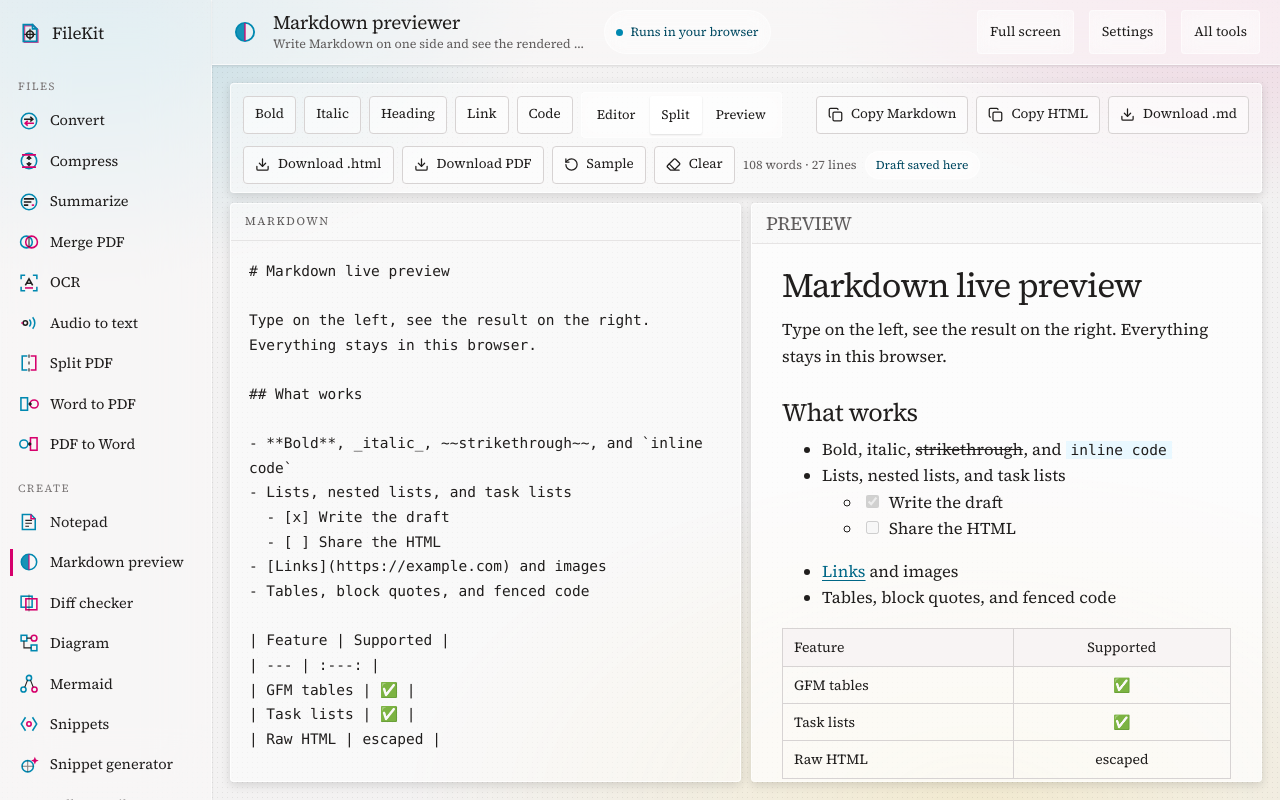
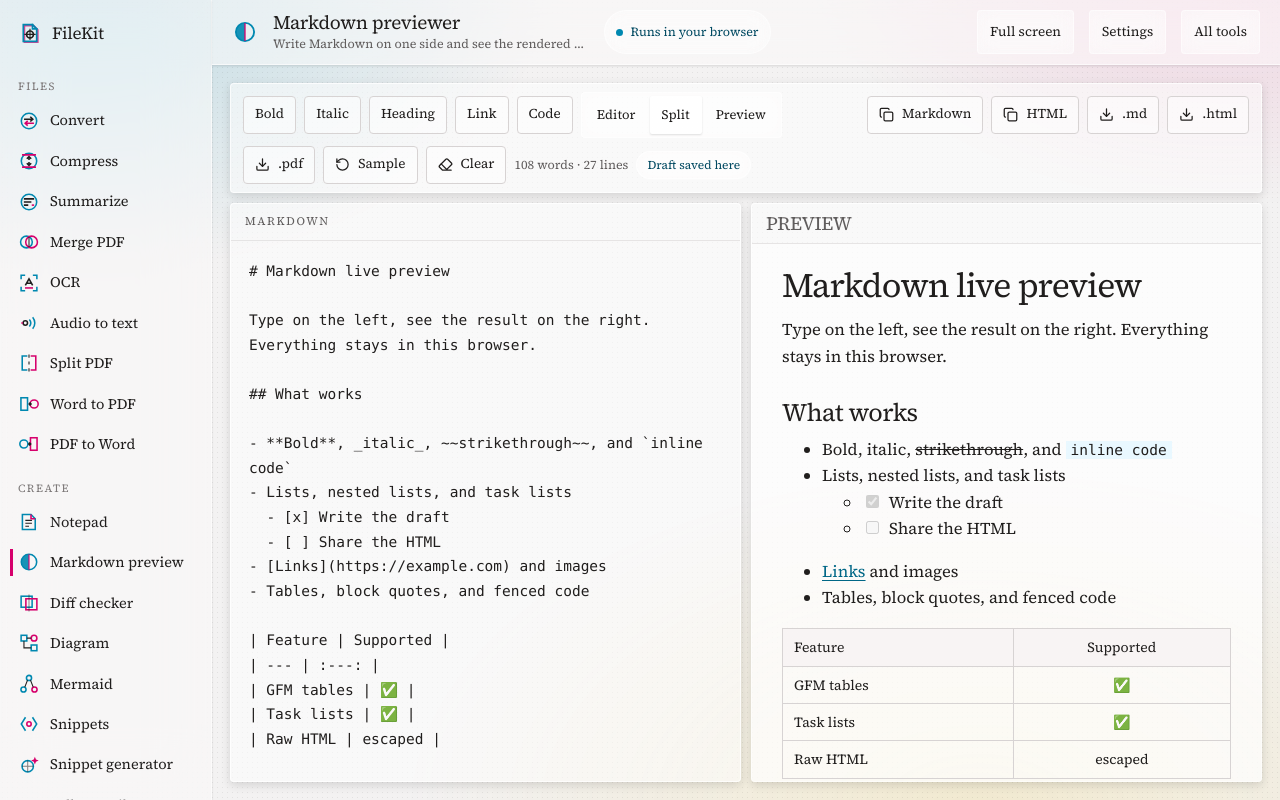
Before and after one commit to OzlorienLabs/file_processor, a React (Vite) app: page /en/markdown in a window 1280 px wide. Built offline with nearby package versions, Linux system fonts and the light colour scheme.

Commit message:
refactor: simplify MarkdownWorkspace UI buttons by removing redundant labels

```diff
--- a/src/features/markdown/MarkdownWorkspace.tsx
+++ b/src/features/markdown/MarkdownWorkspace.tsx
@@ -110,24 +110,24 @@ export function MarkdownWorkspace() {
         <span className="spacer" />
         <button className="button button-secondary" type="button" onClick={copyMarkdown}>
           {copied === 'markdown' ? <Check aria-hidden="true" size={15} /> : <Copy aria-hidden="true" size={15} />}
-          {copied === 'markdown' ? 'Copied' : 'Copy Markdown'}
+          {copied === 'markdown' ? 'Copied' : 'Markdown'}
         </button>
         <button className="button button-secondary" type="button" onClick={copyHtml}>
           {copied === 'html' ? <Check aria-hidden="true" size={15} /> : <Copy aria-hidden="true" size={15} />}
-          {copied === 'html' ? 'Copied' : 'Copy HTML'}
+          {copied === 'html' ? 'Copied' : 'HTML'}
         </button>
         <button
           className="button button-secondary"
           type="button"
           onClick={() => downloadText(draft.markdown, 'document.md', 'text/markdown;charset=utf-8')}
         >
-          <Download aria-hidden="true" size={15} /> Download .md
+          <Download aria-hidden="true" size={15} /> .md
         </button>
         <button className="button button-secondary" type="button" onClick={downloadHtml}>
-          <Download aria-hidden="true" size={15} /> Download .html
+          <Download aria-hidden="true" size={15} /> .html
         </button>
         <button className="button button-secondary" type="button" onClick={downloadPdf}>
-          <Download aria-hidden="true" size={15} /> Download PDF
+          <Download aria-hidden="true" size={15} /> .pdf
         </button>
         <button className="button button-secondary" type="button" onClick={() => setMarkdown(sampleMarkdown)}>
           <RotateCcw aria-hidden="true" size={15} /> Sample
```
Also changed, not shown: 1 other file (tests, documents, lock files or other folders).
